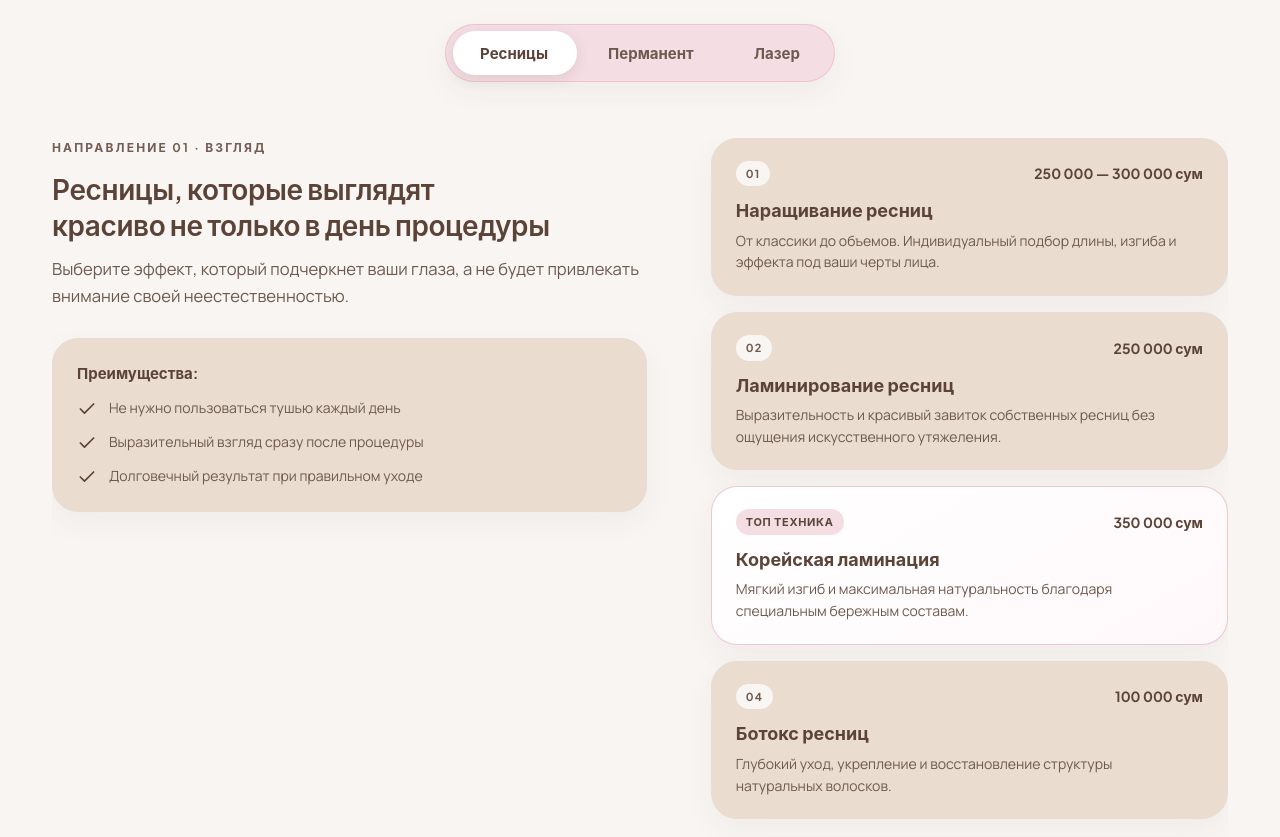
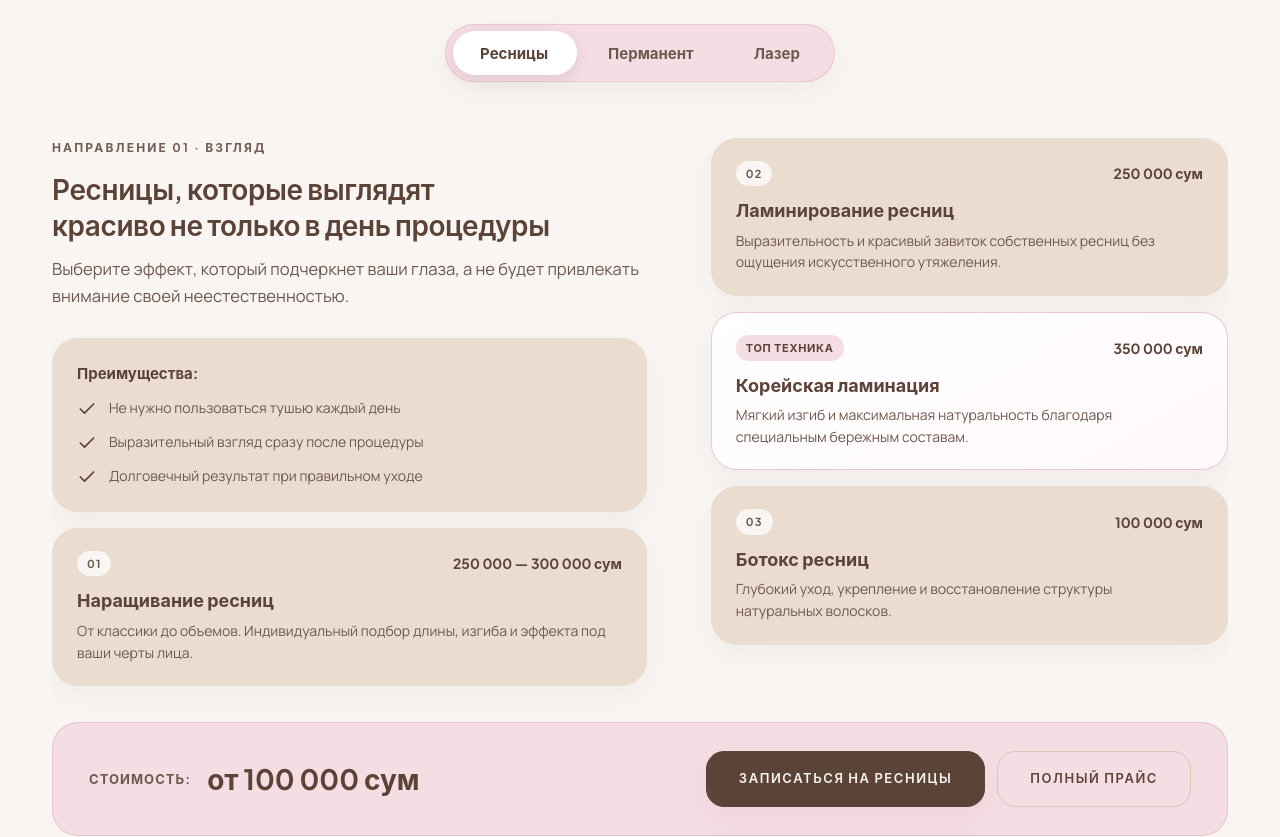
Before and after one commit to umidgaipov/ms-adel-site, a website: page index.html in a window 1280 px wide. Shown: the part 1960-2797 px from the top of the page. Drawn offline with Linux system fonts and the light colour scheme.

Commit message:
fix(services): balance cards layout by placing first subcard under benefits in lashes and laser tabs

```diff
--- a/css/styles.css
+++ b/css/styles.css
@@ -1628,6 +1628,10 @@
     box-shadow: var(--shadow-soft);
 }
 
+.service-lead .service-subcard {
+    margin-top: 16px;
+}
+
 .service-benefits-title {
     font-family: var(--font-heading);
     font-size: 15px;
--- a/index.html
+++ b/index.html
@@ -206,9 +206,7 @@
                                         </li>
                                     </ul>
                                 </div>
-                            </div>
 
-                            <div class="service-cards-grid">
                                 <article class="service-subcard">
                                     <div class="service-subcard-header">
                                         <span class="service-subcard-num">01</span>
@@ -217,7 +215,9 @@
                                     <h4>Наращивание ресниц</h4>
                                     <p>От классики до объемов. Индивидуальный подбор длины, изгиба и эффекта под ваши черты лица.</p>
                                 </article>
+                            </div>
 
+                            <div class="service-cards-grid">
                                 <article class="service-subcard">
                                     <div class="service-subcard-header">
                                         <span class="service-subcard-num">02</span>
@@ -238,7 +238,7 @@
 
                                 <article class="service-subcard">
                                     <div class="service-subcard-header">
-                                        <span class="service-subcard-num">04</span>
+                                        <span class="service-subcard-num">03</span>
                                         <span class="service-subcard-price tabular-nums">100 000 сум</span>
                                     </div>
                                     <h4>Ботокс ресниц</h4>
@@ -379,9 +379,7 @@
                                         </li>
                                     </ul>
                                 </div>
-                            </div>
 
-                            <div class="service-cards-grid">
                                 <article class="service-subcard">
                                     <div class="service-subcard-header">
                                         <span class="service-subcard-tag">Лицо</span>
@@ -390,7 +388,9 @@
                                     <h4>Верхняя губа / Подбородок</h4>
                                     <p>Быстрое и деликатное удаление волосков без раздражения кожи.</p>
                                 </article>
+                            </div>
 
+                            <div class="service-cards-grid">
                                 <article class="service-subcard">
                                     <div class="service-subcard-header">
                                         <span class="service-subcard-tag">Тело</span>
```
Also changed, not shown: css/styles.min.css.
